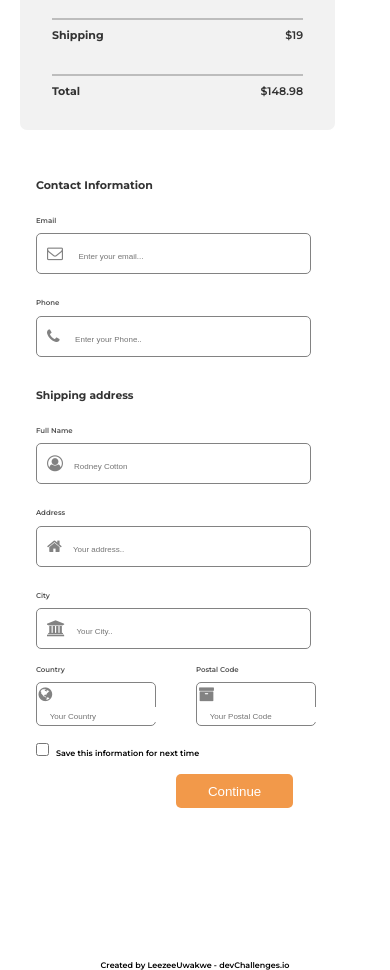
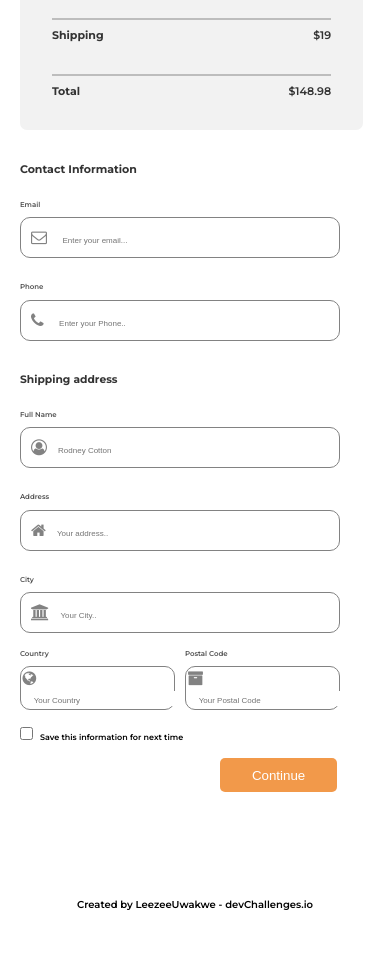
Before and after one commit to LeezeeUwakwe/Checkout-page, a plain HTML site: page index.html in a window 390 px wide. Shown: the part 340-1310 px from the top of the page. After the commit the page ends 1259 px from the top, so only its background shows below. Drawn offline with Linux system fonts and the light colour scheme.

Commit message:
checkout page created with html and css

```diff
--- a/index.html
+++ b/index.html
@@ -65,9 +65,9 @@
             </div>
 
             <div class="form-6b sub-form">
-              <label for="city-name">Postal Code </label> <br>
+              <label for="city-name" class="post">Postal Code </label> <br>
               <div class="i-div ii-div">
-              <i class="fa fa-archive"></i> <input type="number" name="city-name" id="contact" placeholder="Your Postal Code"  ></div>
+              <i class="fa fa-archive"></i> <input type="number" name="city-name" id="contact" placeholder="Your Postal Code"   ></div>
             </div>
           </div>
         </div>
--- a/main.css
+++ b/main.css
@@ -63,7 +63,7 @@ input {
   border: 1.5px solid #828282;
   padding: 12px;
   width: 490px;
-  border-radius: 5px;
+  border-radius: 10px;
 }
 ::placeholder {
   padding-left: 0.7rem;
@@ -235,12 +235,12 @@ footer p {
     margin: 0 auto;
   }
   .second {
-    width: 100%;
+    width: 98%;
     margin: 0;
     /* margin: 2rem auto; */
   }
   .content-2 {
-    width: 90%;
+    width: 100%;
 
   }
   .item-image img {
@@ -282,7 +282,7 @@ footer p {
 
    .first {
      width: 100%;
-     padding: 1rem;
+     /* padding: 1rem; */
    }
 
    header h1 {
@@ -303,7 +303,7 @@ footer p {
    .i-div {
      margin-top: 0.4rem;
      padding: 10px;
-     width: 275px;
+     width: 320px;
     }
 
     ::placeholder {
@@ -311,12 +311,19 @@ footer p {
     }
     .form-6 {
       margin-top: 0.5rem;
-      width: 280px;
+      width: 320px;
     }
+
     .ii-div {
-      width: 120px;
+      width: 155px;
       padding: 0.1rem;
     }
+    /* .ii-div ::placeholder {
+      color: red;
+      width: 126px;
+      font-size: 4px;
+    } */
+
     .first-contentii {
       margin-top: 2rem;
     }
@@ -332,14 +339,15 @@ footer p {
       margin-top: 1rem;
     }
     .btn-continue {
-      margin-left: 140px;
+      margin-left: 200px;
     }
     footer {
       width: 100%;
+      margin-top: 20px;
     }
     footer p {
-      padding-top: 70px;
-      font-size: 8px;
+      padding: 70px 0 8px 0 ;
+      font-size: 10px;
       text-align: center;
     }
 
```
